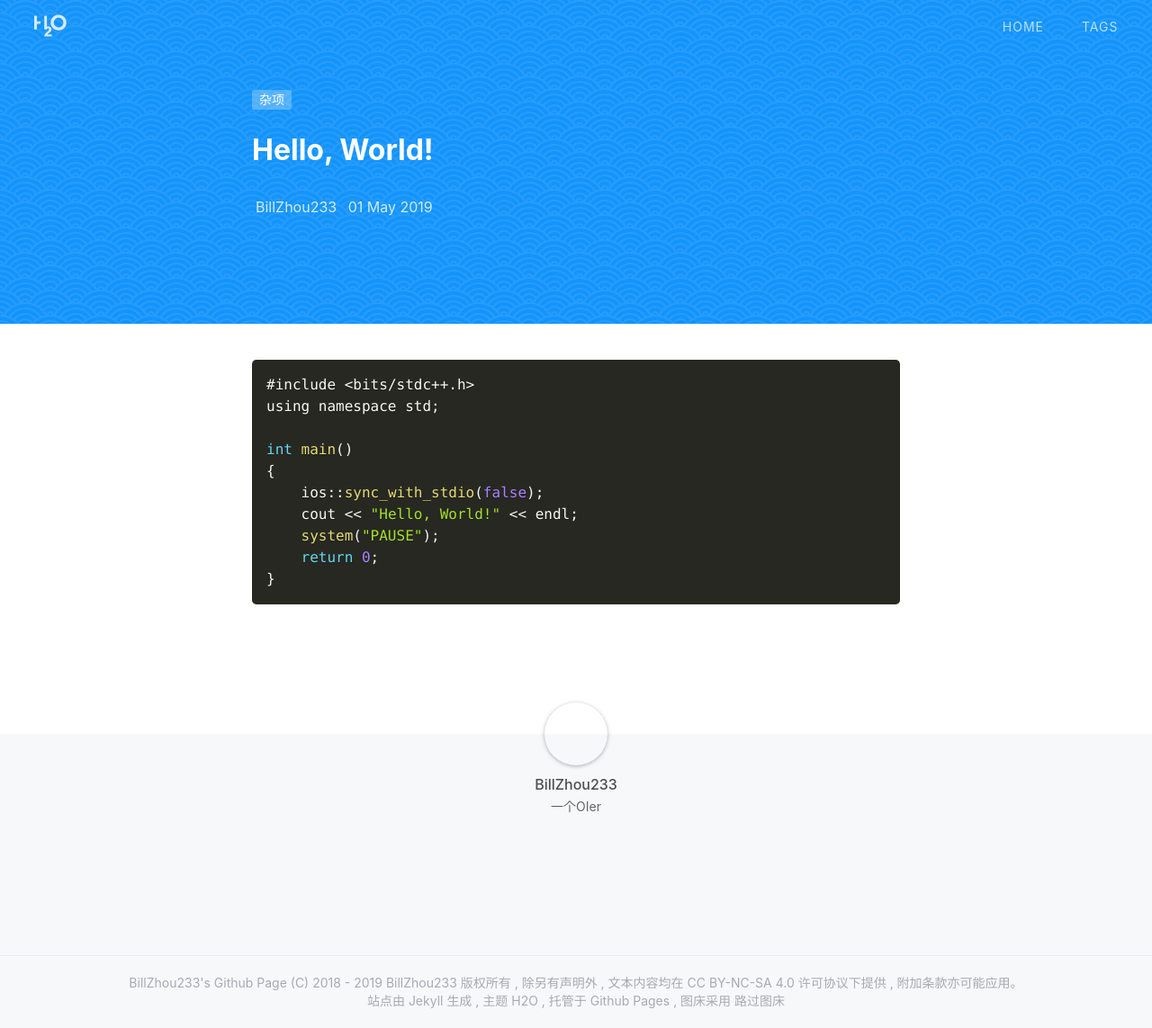
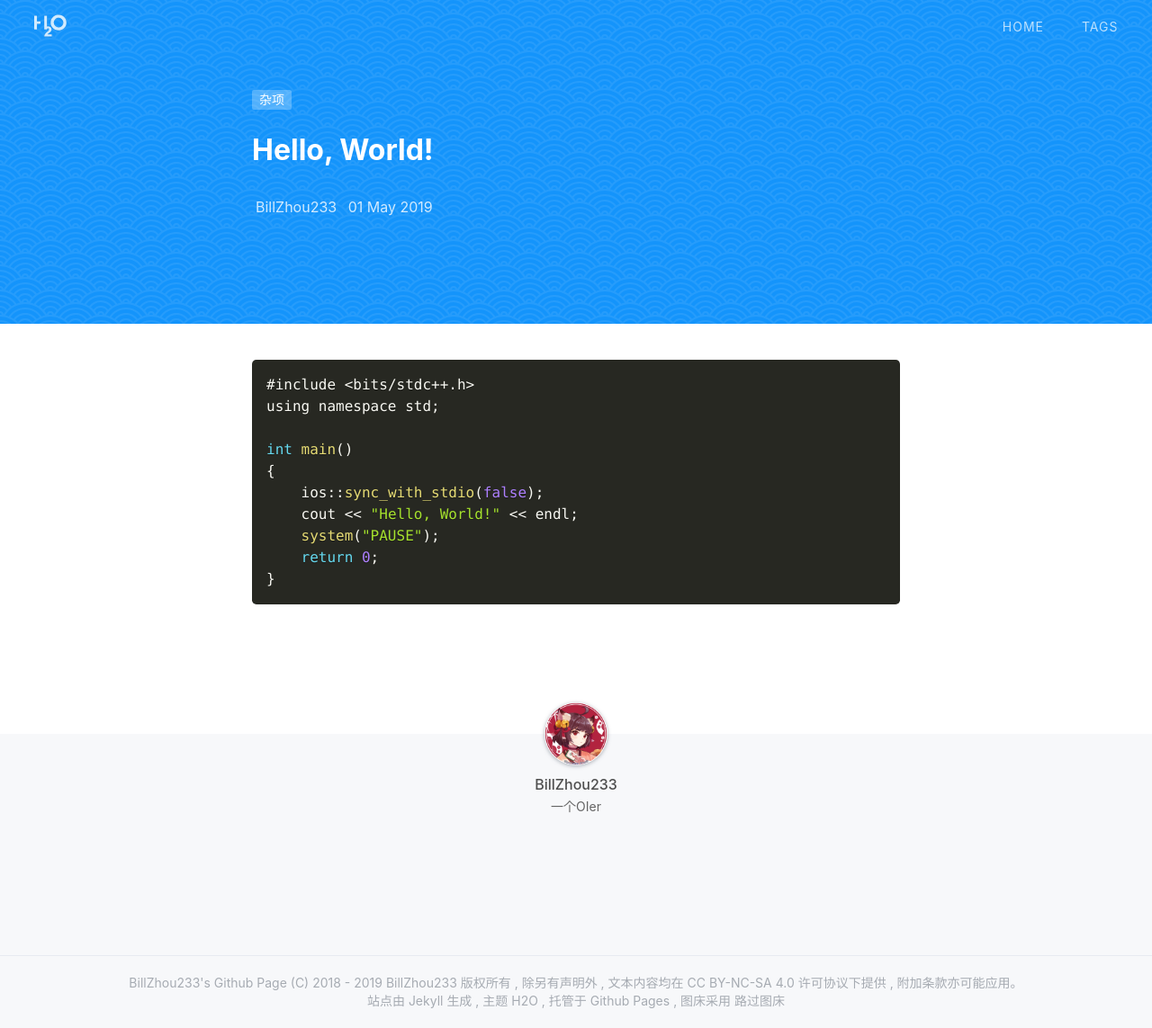
Before and after one commit to BillZhou233/WebpageTest, a Jekyll site: the page built from _posts/2019-05-01-hw.md, in a window 1280 px wide and 1143 px high. Shown: the whole window at 90% size. Built offline with Jekyll 4.4.1, drawn with Linux system fonts in a browser that asks for light colours; nearby versions of some CDN libraries; a style sheet for code colours, icons or effects is not loaded.

Commit message:
Update post.html

```diff
--- a/_layouts/post.html
+++ b/_layouts/post.html
@@ -51,7 +51,7 @@
   <section class="author-detail">
     <section class="post-footer-item author-card">
       <div class="avatar">
-        <img src="{{ site.avatar | absolute_url }}" alt="">
+        <img src="{{ site.avatar | prepend: site.baseurl }}" alt="">
       </div>
       <div class="author-name" rel="author">{{ site.author }}</div>
       <div class="bio">
```
Also changed, not shown: other parts of _layouts/post.html (+1 -1 lines).
